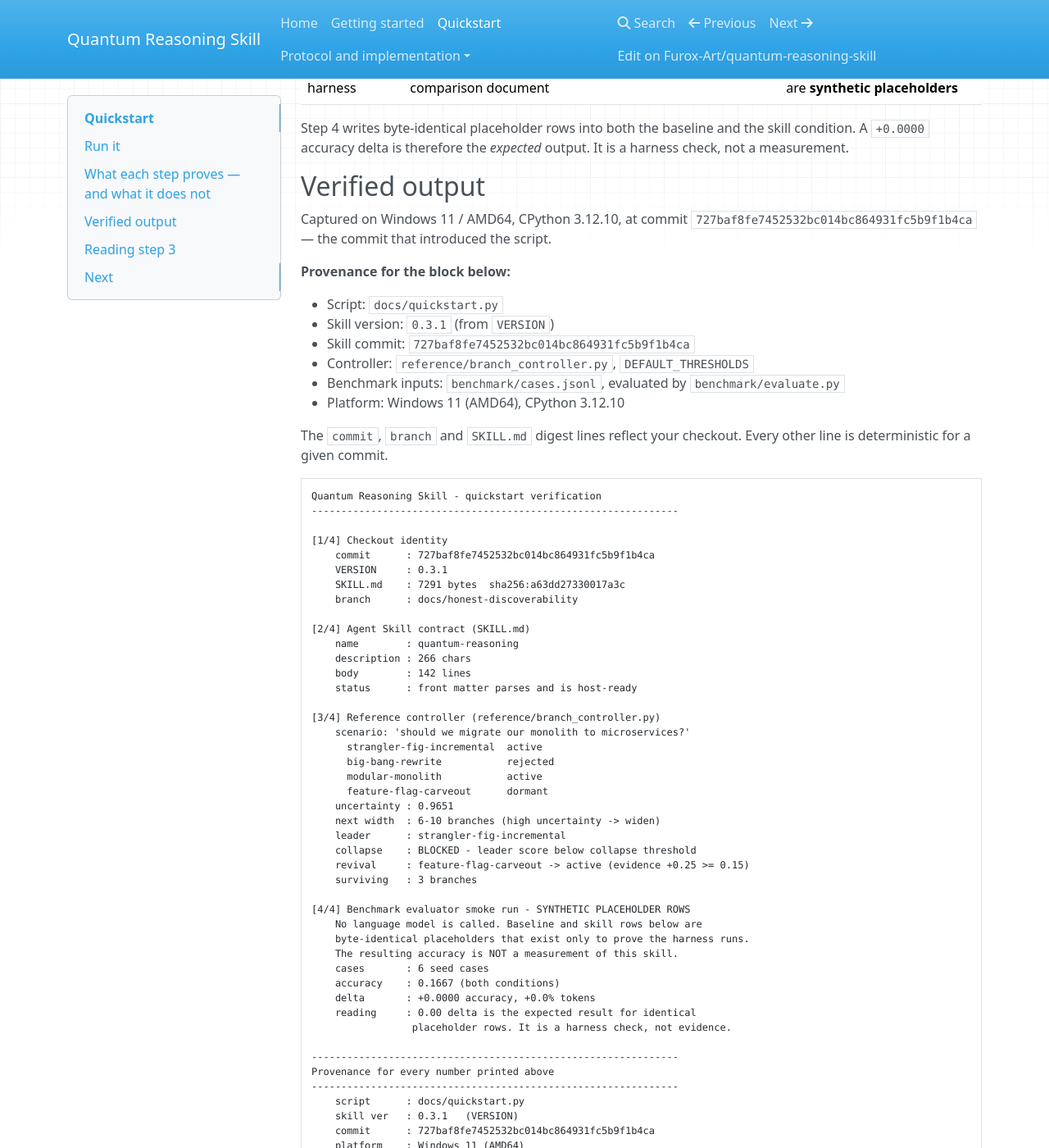
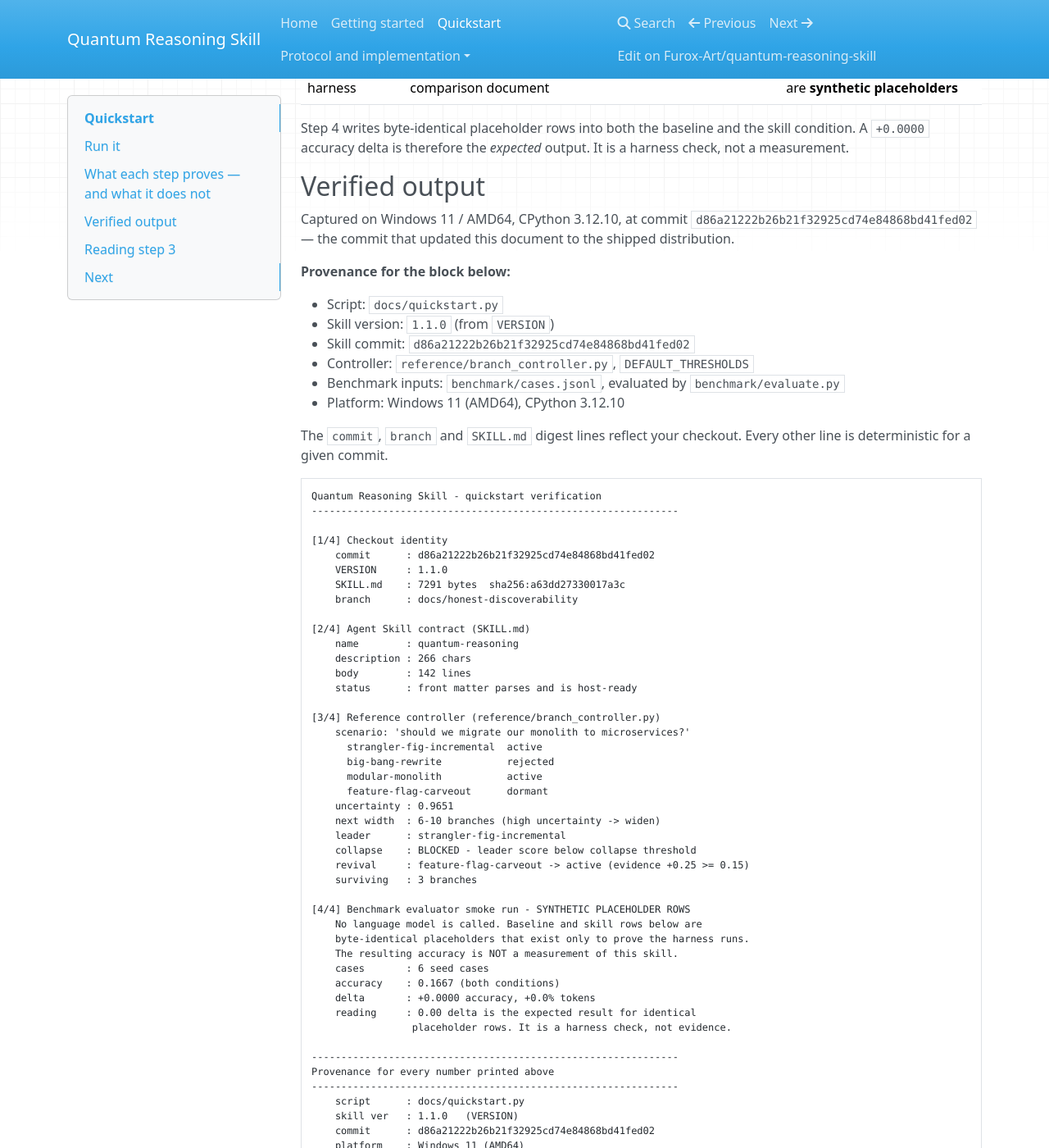
Before and after one commit to Furox-Art/quantum-reasoning-skill, an MkDocs documentation site: the page built from docs/quickstart.md, in a window 1280 px wide and 1400 px high, scrolled down 712 px. Shown: the whole window at 82% size. Built offline with MkDocs 1.6.1, drawn with Linux system fonts in a browser that asks for light colours; nearby versions of some CDN libraries; some of the changed text lies outside the part shown.

Commit message:
docs: refresh quickstart provenance to the post-merge commit
The pasted quickstart output now carries the commit that actually produced it
(d86a212) and the current release version (1.1.0, matching VERSION,
pyproject.toml, package.json and CITATION.cff). Verified byte-for-byte against a
fresh 'python docs/quickstart.py' at that commit: both the README and
docs/quickstart.md code blocks are exact matches, exit 0.

```diff
--- a/docs/quickstart.md
+++ b/docs/quickstart.md
@@ -30,13 +30,14 @@ check, not a measurement.
 ## Verified output
 
 Captured on Windows 11 / AMD64, CPython 3.12.10, at commit
-`727baf8fe7452532bc014bc864931fc5b9f1b4ca` — the commit that introduced the script.
+`d86a21222b26b21f32925cd74e84868bd41fed02` — the commit that updated this document to the
+shipped distribution.
 
 **Provenance for the block below:**
 
 - Script: `docs/quickstart.py`
-- Skill version: `0.3.1` (from `VERSION`)
-- Skill commit: `727baf8fe7452532bc014bc864931fc5b9f1b4ca`
+- Skill version: `1.1.0` (from `VERSION`)
+- Skill commit: `d86a21222b26b21f32925cd74e84868bd41fed02`
 - Controller: `reference/branch_controller.py`, `DEFAULT_THRESHOLDS`
 - Benchmark inputs: `benchmark/cases.jsonl`, evaluated by `benchmark/evaluate.py`
 - Platform: Windows 11 (AMD64), CPython 3.12.10
@@ -49,8 +50,8 @@ Quantum Reasoning Skill - quickstart verification
 --------------------------------------------------------------
 
 [1/4] Checkout identity
-    commit      : 727baf8fe7452532bc014bc864931fc5b9f1b4ca
-    VERSION     : 0.3.1
+    commit      : d86a21222b26b21f32925cd74e84868bd41fed02
+    VERSION     : 1.1.0
     SKILL.md    : 7291 bytes  sha256:a63dd27330017a3c
     branch      : docs/honest-discoverability
 
@@ -87,8 +88,8 @@ Quantum Reasoning Skill - quickstart verification
 Provenance for every number printed above
 --------------------------------------------------------------
     script      : docs/quickstart.py
-    skill ver   : 0.3.1   (VERSION)
-    commit      : 727baf8fe7452532bc014bc864931fc5b9f1b4ca
+    skill ver   : 1.1.0   (VERSION)
+    commit      : d86a21222b26b21f32925cd74e84868bd41fed02
     platform    : Windows 11 (AMD64)
     python      : 3.12.10 (CPython)
     controller  : reference/branch_controller.py DEFAULT_THRESHOLDS
```
Also changed, not shown: README.md (+7 -7 lines).
